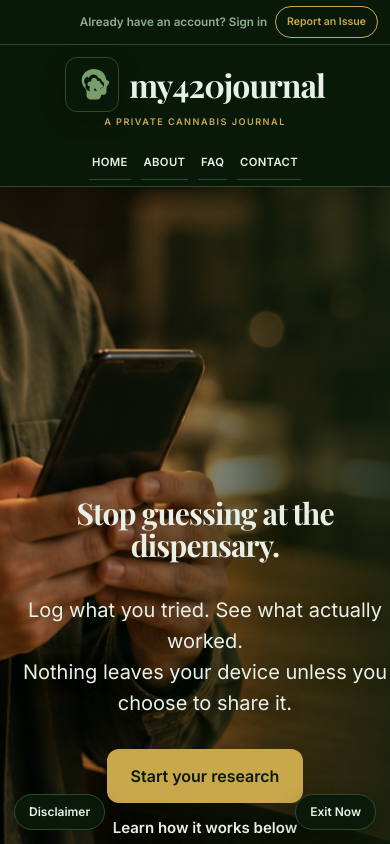
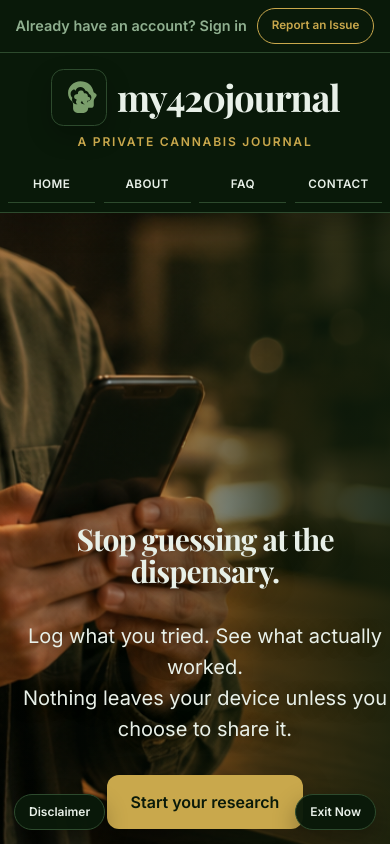
Before and after one commit to casevoiceai/my420journal-app, a React (Vite) app: page / in a window 390 px wide. Shown: the top 844 px of the page. Built offline with nearby package versions, Linux system fonts and the light colour scheme.

Commit message:
Center and enlarge mobile marketing header

```diff
--- a/src/marketing/MarketingLayout.jsx
+++ b/src/marketing/MarketingLayout.jsx
@@ -59,26 +59,28 @@ export default function MarketingLayout({ children }) {
       }}>
         <div style={{ borderBottom: `1px solid ${S.border}` }}>
           <nav style={{
+            width: '100%',
             maxWidth: marketingPage.maxWidth,
             margin: '0 auto',
-            padding: '6px 12px',
-            minHeight: '44px',
+            padding: '8px 14px',
+            minHeight: '52px',
             display: 'flex',
             alignItems: 'center',
-            justifyContent: 'flex-end',
-            gap: '8px',
+            justifyContent: 'center',
+            gap: '10px',
             flexWrap: 'wrap',
             boxSizing: 'border-box',
+            textAlign: 'center',
           }}>
             <Link
               to="/app"
               style={{
                 color: S.textSecondary,
                 textDecoration: 'none',
-                fontSize: 'clamp(11px, 3vw, 14px)',
-                fontWeight: 600,
-                lineHeight: 1.2,
-                textAlign: 'right',
+                fontSize: 'clamp(13px, 3.7vw, 16px)',
+                fontWeight: 700,
+                lineHeight: 1.25,
+                textAlign: 'center',
               }}
             >
               Already have an account? Sign in
@@ -86,16 +88,16 @@ export default function MarketingLayout({ children }) {
             <a
               href="/#contact"
               style={{
-                minHeight: '32px',
+                minHeight: '36px',
                 display: 'inline-flex',
                 alignItems: 'center',
                 justifyContent: 'center',
-                padding: '0 11px',
+                padding: '0 14px',
                 border: `1px solid ${S.gold}`,
                 borderRadius: '9999px',
                 color: S.gold,
                 textDecoration: 'none',
-                fontSize: 'clamp(10px, 2.7vw, 13px)',
+                fontSize: 'clamp(11px, 3vw, 14px)',
                 fontWeight: 800,
                 lineHeight: 1,
                 whiteSpace: 'nowrap',
@@ -110,13 +112,14 @@ export default function MarketingLayout({ children }) {
           width: '100%',
           maxWidth: marketingPage.maxWidth,
           margin: '0 auto',
-          padding: 'clamp(12px, 3vw, 22px) 12px',
+          padding: 'clamp(16px, 4vw, 26px) 14px clamp(12px, 3vw, 20px)',
           display: 'flex',
           flexDirection: 'column',
           alignItems: 'center',
-          gap: 'clamp(5px, 1.4vw, 9px)',
+          justifyContent: 'center',
+          gap: 'clamp(8px, 2vw, 12px)',
           boxSizing: 'border-box',
-          overflow: 'hidden',
+          textAlign: 'center',
         }}>
           <Link
             to="/"
@@ -129,32 +132,38 @@ export default function MarketingLayout({ children }) {
               color: S.textPrimary,
               textDecoration: 'none',
               minWidth: 0,
+              textAlign: 'center',
             }}
           >
             <HeaderBrainMark />
             <span style={{
               minWidth: 0,
               fontFamily: marketingFonts.playfair,
-              fontSize: 'clamp(27px, 8.2vw, 81px)',
-              lineHeight: 0.92,
+              fontSize: 'clamp(34px, 9.4vw, 81px)',
+              lineHeight: 0.95,
               fontWeight: 700,
-              letterSpacing: '-0.03em',
+              letterSpacing: '-0.035em',
               whiteSpace: 'nowrap',
+              textAlign: 'center',
             }}>
               my420journal
             </span>
           </Link>
           <span style={{
+            width: '100%',
             maxWidth: '100%',
+            padding: '0 8px',
+            boxSizing: 'border-box',
             color: S.gold,
             fontFamily: marketingFonts.inter,
-            fontSize: 'clamp(8px, 2.35vw, 16px)',
-            lineHeight: 1.15,
+            fontSize: 'clamp(11px, 3.1vw, 16px)',
+            lineHeight: 1.3,
             fontWeight: 800,
-            letterSpacing: 'clamp(0.08em, 0.5vw, 0.16em)',
+            letterSpacing: 'clamp(0.07em, 0.45vw, 0.16em)',
             textAlign: 'center',
             textTransform: 'uppercase',
-            whiteSpace: 'nowrap',
+            whiteSpace: 'normal',
+            overflowWrap: 'anywhere',
           }}>
             A PRIVATE CANNABIS JOURNAL
           </span>
@@ -166,12 +175,12 @@ export default function MarketingLayout({ children }) {
             width: '100%',
             maxWidth: marketingPage.maxWidth,
             margin: '0 auto',
-            padding: '6px 10px',
-            minHeight: '44px',
+            padding: '7px 8px 9px',
+            minHeight: '48px',
             display: 'flex',
             alignItems: 'center',
             justifyContent: 'center',
-            gap: 'clamp(6px, 2.5vw, 18px)',
+            gap: 'clamp(5px, 2.2vw, 18px)',
             flexWrap: 'nowrap',
             boxSizing: 'border-box',
           }}
@@ -184,7 +193,7 @@ export default function MarketingLayout({ children }) {
         </nav>
       </header>
 
-      <main style={{ flex: 1, paddingTop: 'var(--header-height, 220px)' }}>
+      <main style={{ flex: 1, paddingTop: 'var(--header-height, 240px)' }}>
         {children}
       </main>
 
@@ -314,8 +323,8 @@ export default function MarketingLayout({ children }) {
 function HeaderBrainMark() {
   return (
     <span style={{
-      width: 'clamp(48px, 14vw, 90px)',
-      height: 'clamp(48px, 14vw, 90px)',
+      width: 'clamp(52px, 14.5vw, 90px)',
+      height: 'clamp(52px, 14.5vw, 90px)',
       borderRadius: '22%',
       border: `1px solid ${S.border}`,
       backgroundColor: 'rgba(10,26,10,0.72)',
@@ -365,13 +374,16 @@ function FooterColumn({ heading, lines }) {
 }
 
 const sectionTabStyle = {
+  flex: '1 1 0',
+  minWidth: 0,
   color: S.textPrimary,
   textDecoration: 'none',
-  fontSize: 'clamp(10px, 2.9vw, 13px)',
+  fontSize: 'clamp(11px, 3vw, 13px)',
   fontWeight: 800,
-  letterSpacing: '0.03em',
+  letterSpacing: '0.035em',
   textTransform: 'uppercase',
-  padding: '8px 3px',
+  textAlign: 'center',
+  padding: '8px 2px',
   borderBottom: `1px solid ${S.border}`,
   whiteSpace: 'nowrap',
 }
```
